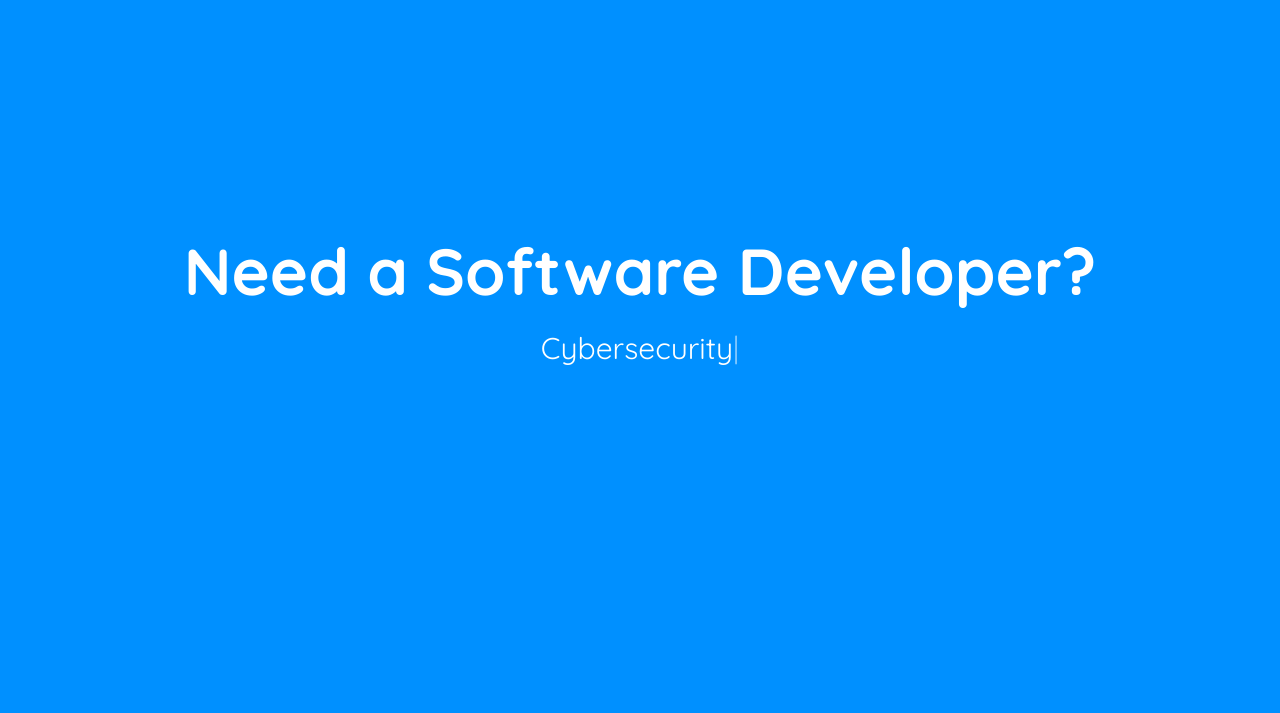
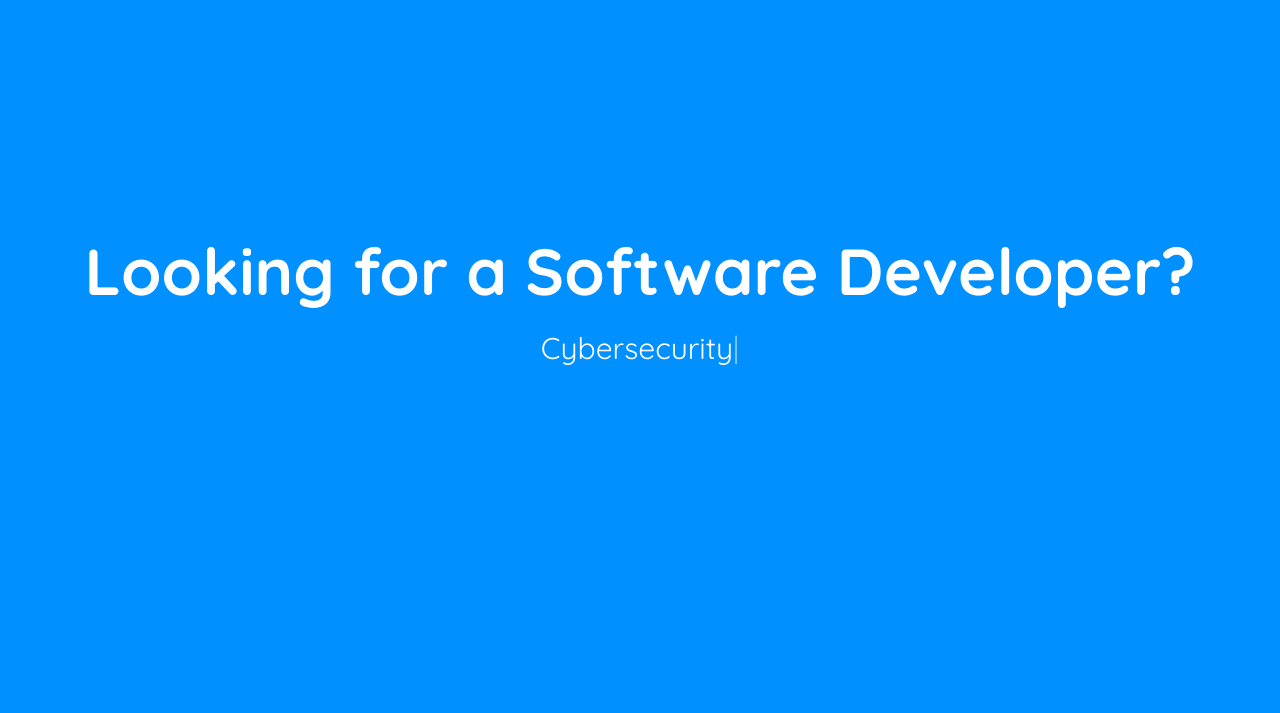
Before and after one commit to justhuang/justhuang.github.io, a plain HTML site: page index.html in a window 1280 px wide. Shown: the part 87-800 px from the top of the page. Drawn offline with nearby package versions, Linux system fonts and the light colour scheme; a web font is replaced by a local one.

Commit message:
banner updated

```diff
--- a/index.html
+++ b/index.html
@@ -55,7 +55,7 @@
 </div>
 
 <div class="wrapper header text-center" id="hero">
-  <h1>Need a Software Developer?</h1>
+  <h1>Looking for a Software Developer?</h1>
   <span class="element"></span>
 </div>
 
```
